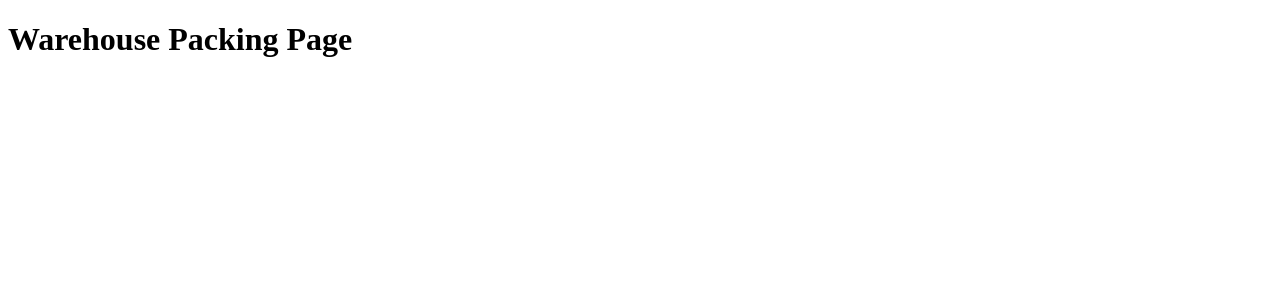
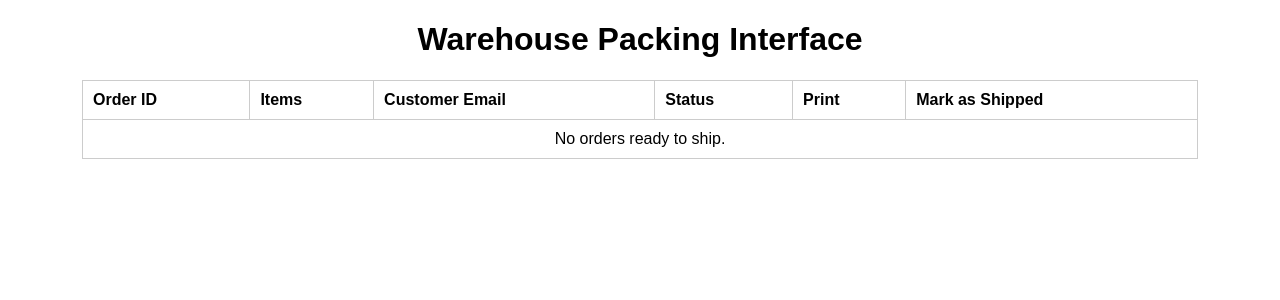
Before and after one commit to snickle22/467-project, a PHP site: page /warehouse_packing.php in a window 1280 px wide. Shown: the top 300 px of the page. Run offline with PHP 8.4, Linux system fonts and the light colour scheme; data that the repository does not hold is empty.

Commit message:
Update warehouse_packing.php

```diff
--- a/warehouse_packing.php
+++ b/warehouse_packing.php
@@ -1,15 +1,84 @@
 <?php
-// Any PHP logic you need
+include 'db_connect.php'; // Use this for $new_pdo
 
-// End PHP block before HTML
+// 1. Get all orders that are marked as 'ready_to_ship'
+$stmt = $new_pdo->prepare("SELECT o.id, o.customer_email, o.status, GROUP_CONCAT(CONCAT(oi.quantity, ' x ', p.description) SEPARATOR ', ') AS items
+                           FROM orders o
+                           JOIN order_items oi ON o.id = oi.order_id
+                           JOIN products p ON oi.product_id = p.id
+                           WHERE o.status = 'ready_to_ship'
+                           GROUP BY o.id");
+$stmt->execute();
+$orders = $stmt->fetchAll(PDO::FETCH_ASSOC);
+
+// 2. Handle shipping action
+if ($_SERVER['REQUEST_METHOD'] === 'POST' && isset($_POST['ship_order_id'])) {
+    $orderId = intval($_POST['ship_order_id']);
+
+    // Update the order status to shipped
+    $updateStmt = $new_pdo->prepare("UPDATE orders SET status = 'shipped' WHERE id = :id");
+    $updateStmt->execute([':id' => $orderId]);
+
+    // Get customer email to send a confirmation (fake for now)
+    $emailStmt = $new_pdo->prepare("SELECT customer_email FROM orders WHERE id = :id");
+    $emailStmt->execute([':id' => $orderId]);
+    $email = $emailStmt->fetchColumn();
+
+    // Fake email send (log it instead)
+    file_put_contents('emails.log', "Order $orderId shipped email sent to $email\n", FILE_APPEND);
+
+    header("Location: warehouse_packing.php?shipped=1");
+    exit;
+}
 ?>
 <!DOCTYPE html>
 <html>
 <head>
     <title>Warehouse Packing</title>
+    <style>
+        body { font-family: Arial, sans-serif; margin: 20px; }
+        table { width: 90%; margin: auto; border-collapse: collapse; }
+        th, td { padding: 10px; border: 1px solid #ccc; text-align: left; }
+        .center { text-align: center; }
+    </style>
 </head>
 <body>
-    <h1>Warehouse Packing Page</h1>
+    <h1 class="center">Warehouse Packing Interface</h1>
+    <?php if (isset($_GET['shipped'])): ?>
+        <p class="center" style="color:green;">Order marked as shipped and email sent!</p>
+    <?php endif; ?>
+
+    <table>
+        <thead>
+            <tr>
+                <th>Order ID</th>
+                <th>Items</th>
+                <th>Customer Email</th>
+                <th>Status</th>
+                <th>Print</th>
+                <th>Mark as Shipped</th>
+            </tr>
+        </thead>
+        <tbody>
+            <?php foreach ($orders as $order): ?>
+            <tr>
+                <td><?= htmlspecialchars($order['id']) ?></td>
+                <td><?= htmlspecialchars($order['items']) ?></td>
+                <td><?= htmlspecialchars($order['customer_email']) ?></td>
+                <td><?= htmlspecialchars($order['status']) ?></td>
+                <td><a href="print_documents.php?order_id=<?= $order['id'] ?>" target="_blank">Print</a></td>
+                <td>
+                    <form method="POST" action="warehouse_packing.php">
+                        <input type="hidden" name="ship_order_id" value="<?= $order['id'] ?>">
+                        <button type="submit">Ship Order</button>
+                    </form>
+                </td>
+            </tr>
+            <?php endforeach; ?>
+            <?php if (count($orders) === 0): ?>
+            <tr><td colspan="6" class="center">No orders ready to ship.</td></tr>
+            <?php endif; ?>
+        </tbody>
+    </table>
 </body>
 </html>
-<?php
```
